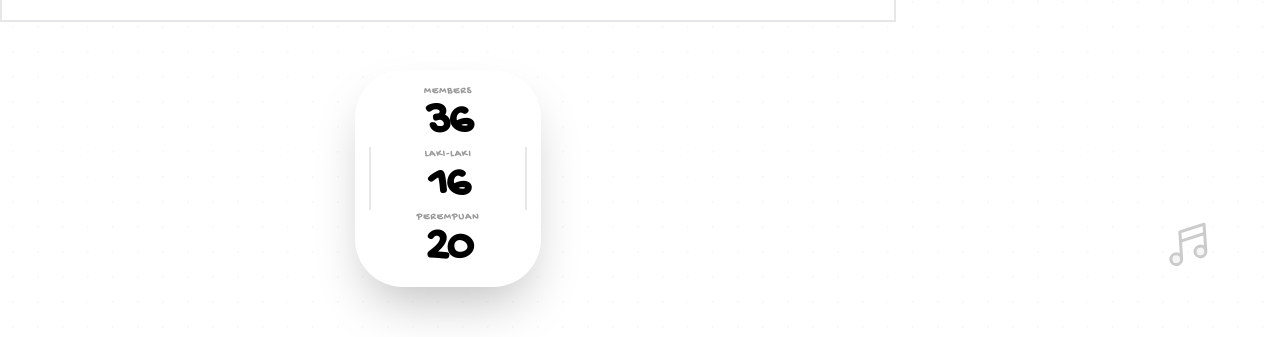
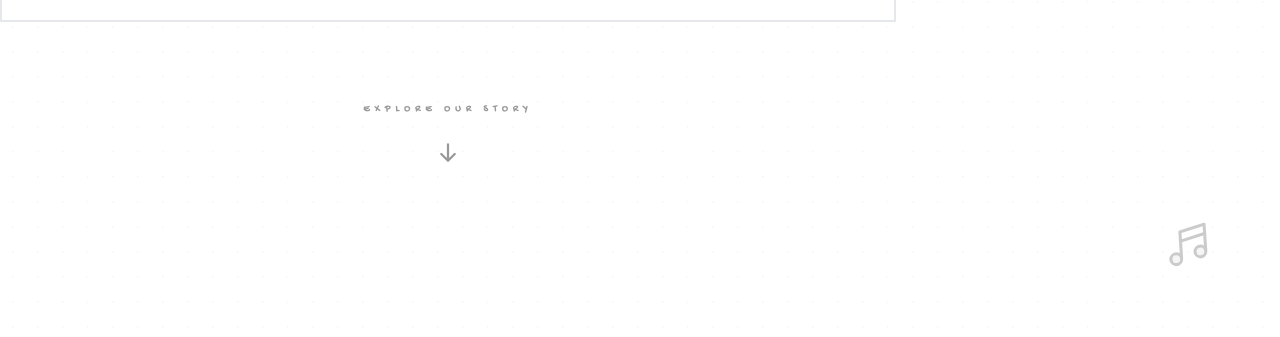
Before and after one commit to kyiov/Webkelas, a React (Vite) app: page / in a window 1280 px wide. Shown: the part 286-623 px from the top of the page. Built offline with nearby package versions, Linux system fonts and the light colour scheme; no server answers.

Commit message:
feat: remove class statistics from hero section

```diff
--- a/src/components/sections/Hero.jsx
+++ b/src/components/sections/Hero.jsx
@@ -108,32 +108,6 @@ const Hero = () => {
             Graduation Class of {CLASS_META.graduationYear}
           </div>
 
-          <div className="flex flex-col lg:flex-row gap-4 justify-center items-center">
-            <motion.div
-              initial={{ opacity: 0, scale: 0.9 }}
-              animate={{ opacity: 1, scale: 1 }}
-              transition={{ delay: 1.2 }}
-              className="stats shadow-2xl bg-base-100/40 backdrop-blur-xl border-2 border-white/10 text-base-content !rounded-[3rem] p-3 overflow-hidden relative"
-            >
-              <div className="absolute top-0 left-0 w-full h-1 bg-gradient-to-r from-primary via-secondary to-accent opacity-50"></div>
-
-              <div className="stat place-items-center px-12">
-                <div className="stat-title text-[10px] font-black uppercase tracking-widest opacity-40">Members</div>
-                <div className="stat-value text-primary text-5xl font-black tracking-tighter">36</div>
-              </div>
-
-              <div className="stat place-items-center border-x-2 border-base-content/5 px-12">
-                <div className="stat-title text-[10px] font-black uppercase tracking-widest opacity-40">Laki-laki</div>
-                <div className="stat-value text-primary text-5xl font-black tracking-tighter">16</div>
-              </div>
-
-              <div className="stat place-items-center px-12">
-                <div className="stat-title text-[10px] font-black uppercase tracking-widest opacity-40">Perempuan</div>
-                <div className="stat-value text-secondary text-5xl font-black tracking-tighter">20</div>
-              </div>
-            </motion.div>
-          </div>
-
           <motion.div
             initial={{ opacity: 0 }}
             animate={{ opacity: 0.4 }}
```
